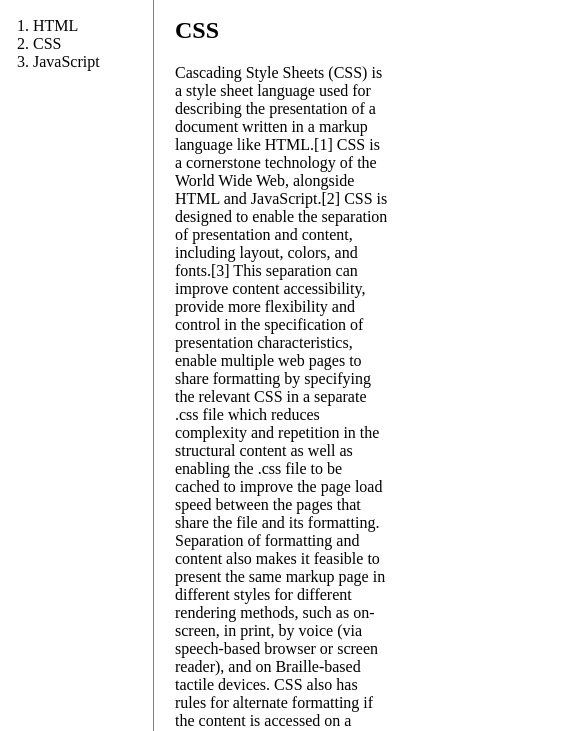
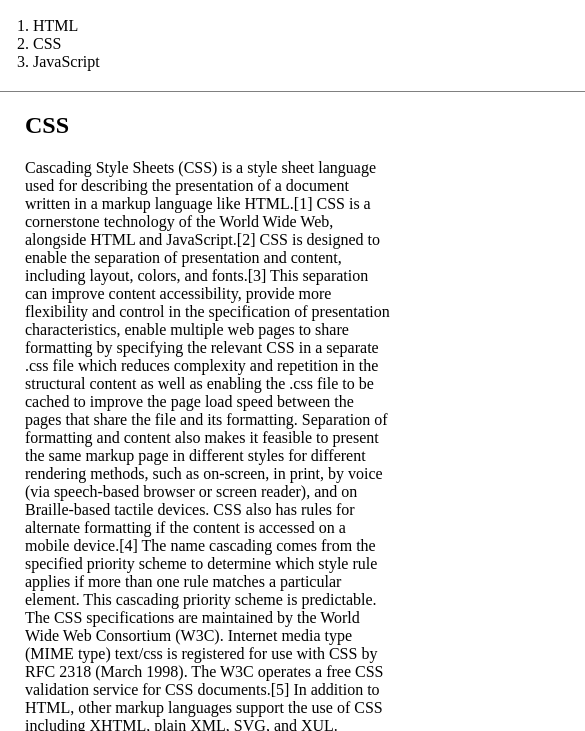
Before and after one commit to kj810/My-Base, a plain HTML site: page 2.html in a window 390 px wide. Shown: the part 113-844 px from the top of the page, 585 px wide, since content can reach past the window. Drawn offline with Linux system fonts and the light colour scheme.

Commit message:
그리드 활용

```diff
--- a/2.html
+++ b/2.html
@@ -34,6 +34,16 @@
         #grid #article {
             padding-left: 25px;
 
+        }
+        @media(max-width:800px){
+            #grid {
+                display: block;
+            }
+            ol {
+            width:800px;
+            border-right:none;
+            border-bottom: 1px solid grey;
+            }
         }
     </style>
 
```
